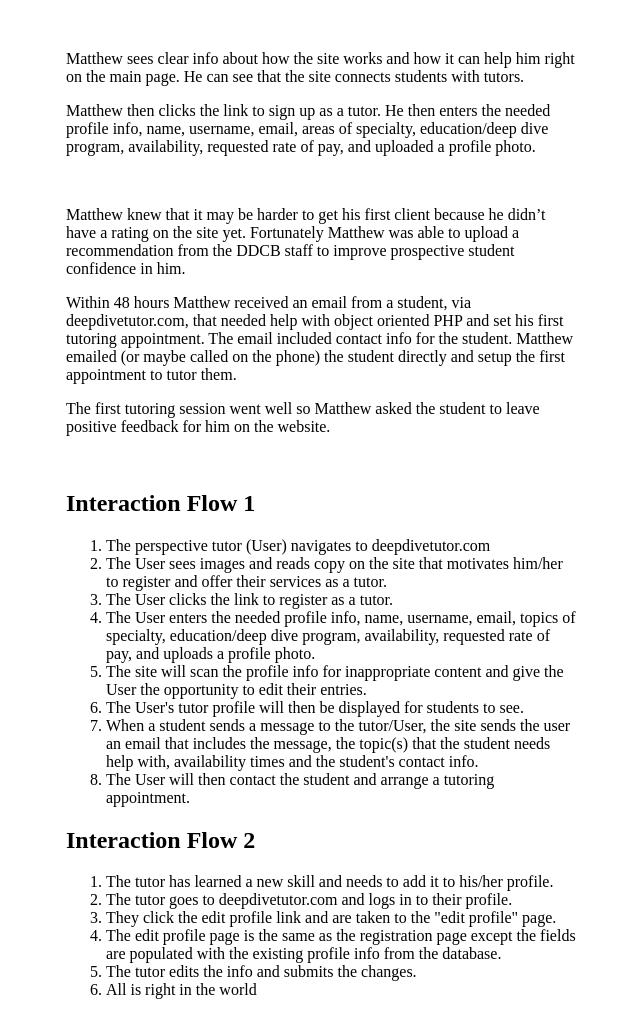
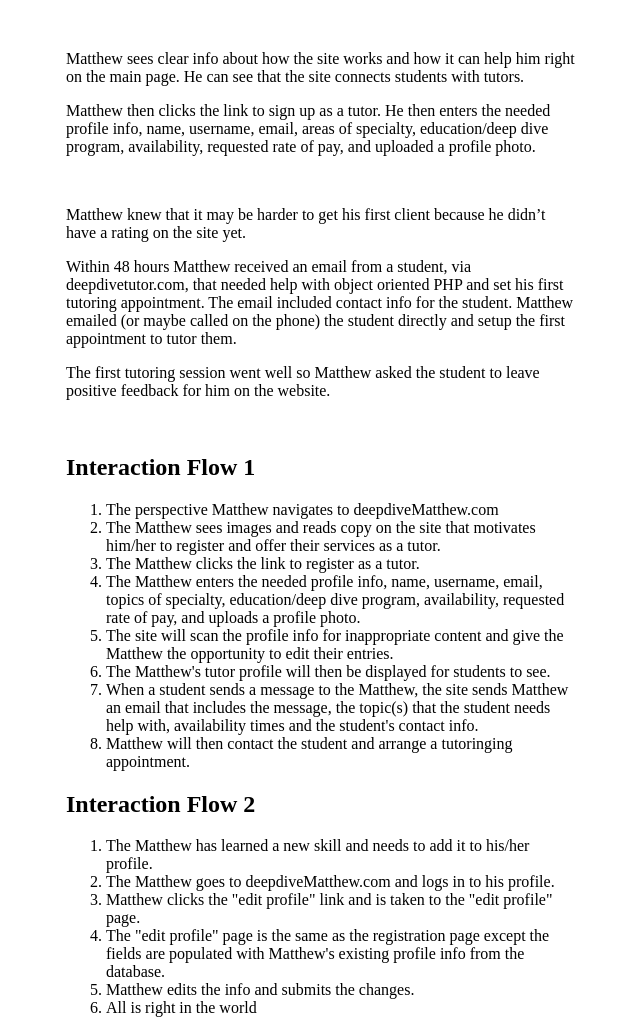
Before and after one commit to MartyBonacci/deepdivetutor, a PHP site: page /matthew.php in a window 1280 px wide. Shown: the part 979-2012 px from the top of the page, without its empty margins (30-670 px from the left). Before the commit the page ends 1978 px from the top, so only its background shows below. Run offline with PHP 8.4, Linux system fonts and the light colour scheme.

Commit message:
edited matthew copy

```diff
--- a/epic/persona-files/matthew.php
+++ b/epic/persona-files/matthew.php
@@ -27,28 +27,28 @@
 		<p>Matthew sees clear info about how the site works and how it can help him right on the main page. He can see that the site connects students with tutors.</p>
 		<p>Matthew then clicks the link to sign up as a tutor. He then enters the needed profile info, name, username, email, areas of specialty, education/deep dive program, availability, requested rate of pay, and uploaded a profile photo.</p>
 		<br/>
-		<p>Matthew knew that it may be harder to get his first client because he didn’t have a rating on the site yet. Fortunately Matthew was able to upload a recommendation from the DDCB staff to improve prospective student confidence in him.</p>
+		<p>Matthew knew that it may be harder to get his first client because he didn’t have a rating on the site yet.</p>
 		<p>Within 48 hours Matthew received an email from a student, via deepdivetutor.com, that needed help with object oriented PHP and set his first tutoring appointment. The email included contact info for the student. Matthew emailed (or maybe called on the phone) the student directly and setup the first appointment to tutor them.</p>
 		<p>The first tutoring session went well so Matthew asked the student to leave positive feedback for him on the website.</p>
 		<br/>
 		<h2>Interaction Flow 1</h2>
 		<ol>
-			<li>The perspective tutor (User) navigates to deepdivetutor.com</li>
-			<li>The User sees images and reads copy on the site that motivates him/her to register and offer their services as a tutor.</li>
-			<li>The User clicks the link to register as a tutor.</li>
-			<li>The User enters the needed profile info, name, username, email, topics of specialty, education/deep dive program, availability, requested rate of pay, and uploads a profile photo.</li>
-			<li>The site will scan the profile info for inappropriate content and give the User the opportunity to edit their entries.</li>
-			<li>The User's tutor profile will then be displayed for students to see.</li>
-			<li>When a student sends a message to the tutor/User, the site sends the user an email that includes the message, the topic(s) that the student needs help with, availability times and the student's contact info.</li>
-			<li>The User will then contact the student and arrange a tutoring appointment.</li>
+			<li>The perspective Matthew navigates to deepdiveMatthew.com</li>
+			<li>The Matthew sees images and reads copy on the site that motivates him/her to register and offer their services as a tutor.</li>
+			<li>The Matthew clicks the link to register as a tutor.</li>
+			<li>The Matthew enters the needed profile info, name, username, email, topics of specialty, education/deep dive program, availability, requested rate of pay, and uploads a profile photo.</li>
+			<li>The site will scan the profile info for inappropriate content and give the Matthew the opportunity to edit their entries.</li>
+			<li>The Matthew's tutor profile will then be displayed for students to see.</li>
+			<li>When a student sends a message to the Matthew, the site sends Matthew an email that includes the message, the topic(s) that the student needs help with, availability times and the student's contact info.</li>
+			<li>Matthew will then contact the student and arrange a tutoringing appointment.</li>
 		</ol>
 		<h2>Interaction Flow 2</h2>
 		<ol>
-			<li>The tutor has learned a new skill and needs to add it to his/her profile.</li>
-			<li>The tutor goes to deepdivetutor.com and logs in to their profile.</li>
-			<li>They click the edit profile link and are taken to the "edit profile" page.</li>
-			<li>The edit profile page is the same as the registration page except the fields are populated with the existing profile info from the database.</li>
-			<li>The tutor edits the info and submits the changes.</li>
+			<li>The Matthew has learned a new skill and needs to add it to his/her profile.</li>
+			<li>The Matthew goes to deepdiveMatthew.com and logs in to his profile.</li>
+			<li>Matthew clicks the "edit profile" link and is taken to the "edit profile" page.</li>
+			<li>The "edit profile" page is the same as the registration page except the fields are populated with Matthew's existing profile info from the database.</li>
+			<li>Matthew edits the info and submits the changes.</li>
 			<li>All is right in the world</li>
 		</ol>
 	</body>
```
